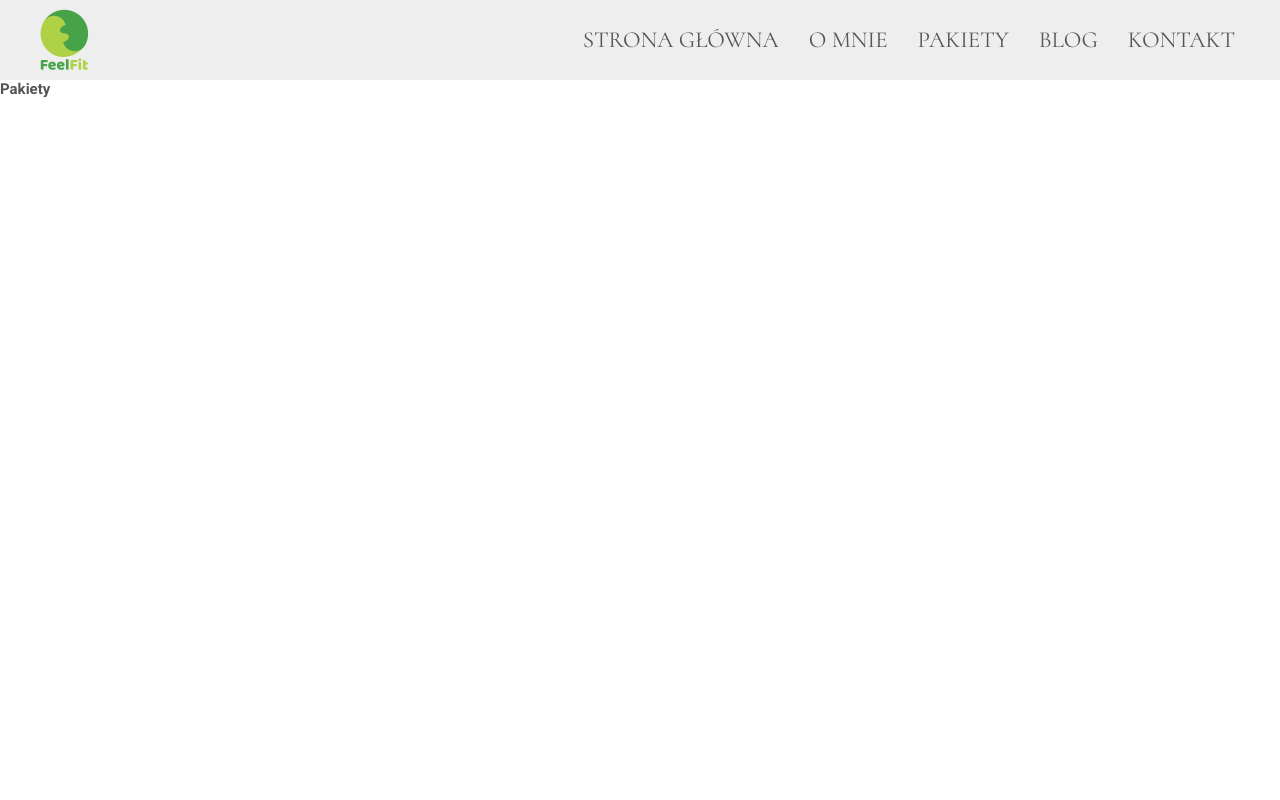
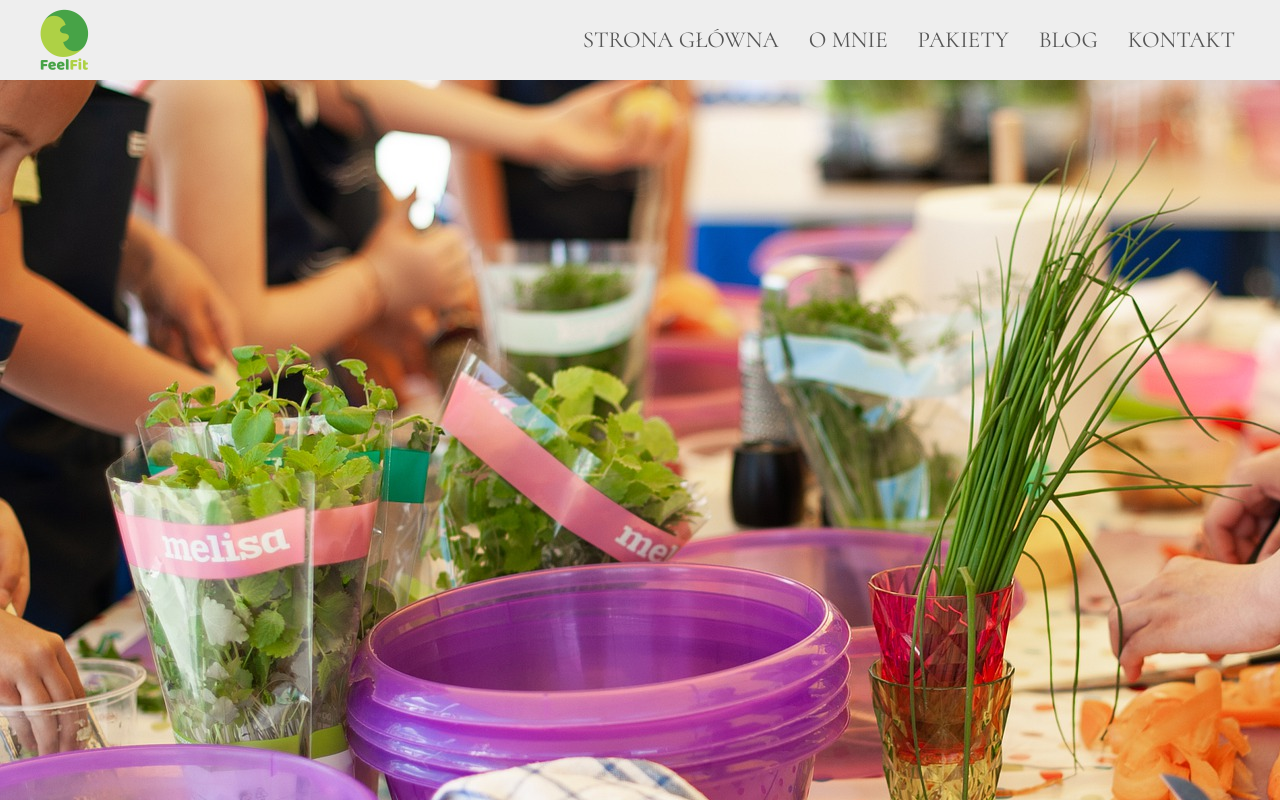
Before and after one commit to jarekm04/feel_fit, a React (Create React App) app: page /packages in a window 1280 px wide. Built offline with nearby package versions, Linux system fonts and the light colour scheme.

Commit message:
bg in progress

```diff
--- a/src/components/HomePage/Packages.jsx
+++ b/src/components/HomePage/Packages.jsx
@@ -1,9 +1,11 @@
+import tableBg from "../../assets/IMG_3385.JPG";
+
 const Packages = () => {
     return (
         <section
             className="packages"
         >
-            <h1>Pakiety</h1>
+            <img src={tableBg} alt="table"/>
         </section>
     );
 };
--- a/src/styles/components/packages.scss
+++ b/src/styles/components/packages.scss
@@ -1 +1,13 @@
-.packages {}
+.packages {
+  height: calc(100vh - 8rem);
+  width: 100vw;
+  position: relative;
+  overflow: hidden;
+  img {
+    position: absolute;
+    top: -8rem;
+    left: 0;
+    min-width: 100%;
+    min-height: 100%;
+  }
+}
```
Also changed, not shown: src/assets/IMG_3385.JPG (added).
